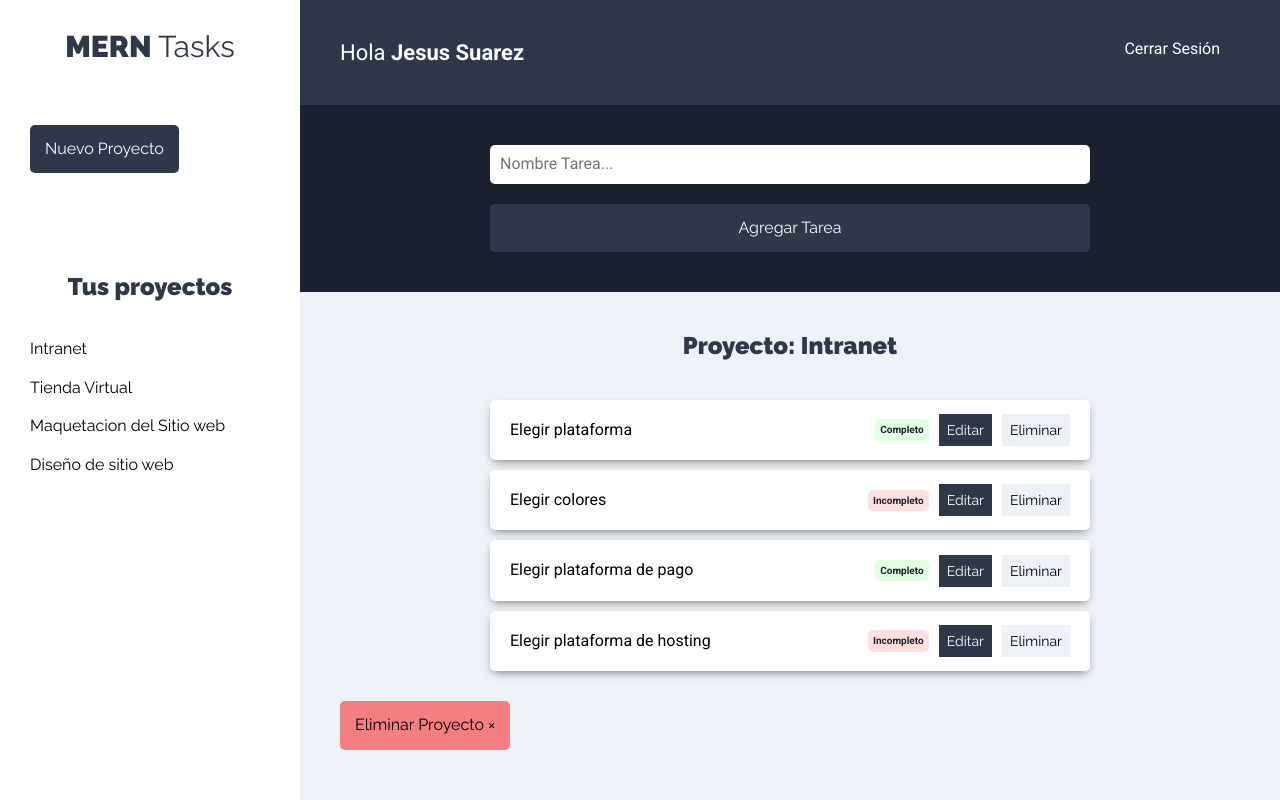
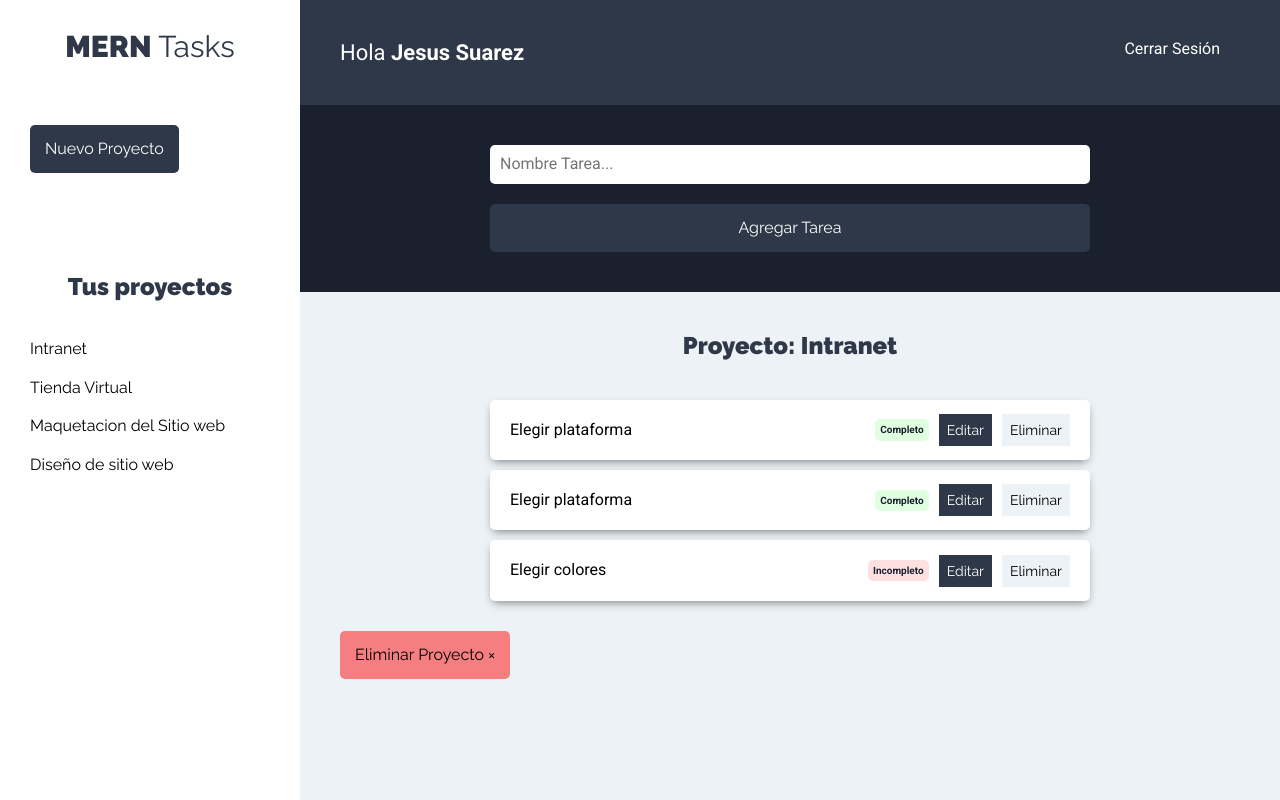
Before and after one commit to Jesus-Suarez/front-merntask, a React (Create React App) app: page /proyectos in a window 1280 px wide. Both pictures are taken after a click on the button "Intranet". Built offline with nearby package versions, Linux system fonts and the light colour scheme.

Commit message:
Listado de tareas por cada proyecto

```diff
--- a/src/App.js
+++ b/src/App.js
@@ -1,15 +1,18 @@
-import React from 'react'
-import { BrowserRouter as Router, Switch, Route} from 'react-router-dom'
+import React from 'react';
+import { BrowserRouter as Router, Switch, Route } from 'react-router-dom';
 
-import Login from './components/auth/Login'
-import NuevaCuenta from './components/auth/NuevaCuenta'
+import Login from './components/auth/Login';
+import NuevaCuenta from './components/auth/NuevaCuenta';
 import Proyectos from './components/proyectos/Proyectos';
 
-import ProyectoState from './context/proyectos/proyectoState'
+//Importamos los archivos de la
+import ProyectoState from './context/proyectos/proyectoState';
+import TareaState from './context/tareas/tareaState';
 
 function App() {
 	return (
 		<ProyectoState>
+			<TareaState>
 				<Router>
 					<Switch>
 						<Route exact path="/" component={Login} />
@@ -17,6 +20,7 @@ function App() {
 						<Route exact path="/proyectos" component={Proyectos} />
 					</Switch>
 				</Router>
+			</TareaState>
 		</ProyectoState>
 	);
 }
--- a/src/components/proyectos/Proyecto.jsx
+++ b/src/components/proyectos/Proyecto.jsx
@@ -1,17 +1,30 @@
 import React, { useContext } from 'react';
 import proyectoContext from '../../context/proyectos/proyectoContext';
+import tareaContext from '../../context/tareas/tareaContext';
 
 const Proyecto = ({ proyecto }) => {
 	//Obtener state de proyectos
 	const proyectosContext = useContext(proyectoContext);
 	const { proyectoActual } = proyectosContext;
+
+	const tareasContext = useContext(tareaContext);
+	const { obtenerTareas } = tareasContext;
+
+	//Funcion para agregar el proyecto actual
+	const seleccionarProyecto = (id) => {
+		//Fijamos el proyecto que seleccionamos
+		proyectoActual(id);
+		//Filtrar las tareas de ese proyecto
+		obtenerTareas(id);
+	};
+
 	return (
 		<li>
 			<button
 				type="buttom"
 				className="btn btn-blank"
 				onClick={() => {
-					proyectoActual(proyecto.id);
+					seleccionarProyecto(proyecto.id);
 				}}
 			>
 				{proyecto.nombre}
--- a/src/components/tareas/ListadoTareas.jsx
+++ b/src/components/tareas/ListadoTareas.jsx
@@ -2,12 +2,18 @@ import React, { Fragment, useContext } from 'react';
 
 import Tarea from './Tarea';
 
+//importamos los Context
 import proyectoContext from '../../context/proyectos/proyectoContext';
+import tareaContext from '../../context/tareas/tareaContext';
 
 const ListadoTareas = () => {
 	//extraemos el state que contiene el proyecto actual selecciondado
 	const proyectosContext = useContext(proyectoContext);
 	const { proyecto, eliminarProject } = proyectosContext;
+
+	//Obtener las tareas del proyecto seleccionado actualmente
+	const tareasContext = useContext(tareaContext);
+	const { tareasproyecto } = tareasContext;
 
 	//Si no hay proyecto seleccionado
 	if (!proyecto) return <h2>Selecciona un proyecto</h2>;
@@ -15,23 +21,16 @@ const ListadoTareas = () => {
 	//Array destructurin para extraer el proyecto actual
 	const [proyectoActual] = proyecto;
 
-	const tareasProyecto = [
-		{ nombre: 'Elegir plataforma', estado: true },
-		{ nombre: 'Elegir colores', estado: false },
-		{ nombre: 'Elegir plataforma de pago', estado: true },
-		{ nombre: 'Elegir plataforma de hosting', estado: false },
-	];
-
 	return (
 		<Fragment>
 			<h2>Proyecto: {proyectoActual.nombre}</h2>
 			<ul className="listado-tareas">
-				{tareasProyecto.length === 0 ? (
+				{tareasproyecto.length === 0 ? (
 					<li className="tarea">
 						<p>No hay tareas</p>
 					</li>
 				) : (
-					tareasProyecto.map((tarea) => <Tarea tarea={tarea} />)
+					tareasproyecto.map((tarea) => <Tarea tarea={tarea} />)
 				)}
 			</ul>
 
--- a/src/components/tareas/Tarea.jsx
+++ b/src/components/tareas/Tarea.jsx
@@ -18,10 +18,10 @@ const Tarea = ({ tarea }) => {
 			</div>
 
 			<div className="acciones">
-				<button type="buttom" type="button" className="btn btn-primario">
+				<button type="buttom" className="btn btn-primario">
 					Editar
 				</button>
-				<button type="buttom" type="button" className="btn btn-secundario">
+				<button type="buttom" className="btn btn-secundario">
 					Eliminar
 				</button>
 			</div>
--- a/src/context/proyectos/proyectoReducer.jsx
+++ b/src/context/proyectos/proyectoReducer.jsx
@@ -7,9 +7,8 @@ import {
 	ELIMINAR_PROYECTO,
 } from '../../types/index';
 
-//Aqui solo se modifica el initialState de el archivo proyectoState
-
 export default (state, action) => {
+	//Aqui solo se modifica el initialState de el archivo proyectoState
 	switch (action.type) {
 		case FORMULARIO_PROYECTO:
 			return {
--- a/src/context/proyectos/proyectoState.jsx
+++ b/src/context/proyectos/proyectoState.jsx
@@ -15,10 +15,10 @@ import {
 
 const ProyectoState = (props) => {
 	const proyectos = [
-		{ id: '1', nombre: 'Intranet' },
-		{ id: '2', nombre: 'Tienda Virtual' },
-		{ id: '3', nombre: 'Maquetacion del Sitio web' },
-		{ id: '4', nombre: 'Diseño de sitio web' },
+		{ id: 1, nombre: 'Intranet' },
+		{ id: 2, nombre: 'Tienda Virtual' },
+		{ id: 3, nombre: 'Maquetacion del Sitio web' },
+		{ id: 4, nombre: 'Diseño de sitio web' },
 	];
 
 	const initialState = {
--- /dev/null
+++ b/src/context/tareas/tareaContext.jsx
@@ -0,0 +1,5 @@
+import { createContext } from 'react';
+
+const tareaContex = createContext();
+
+export default tareaContex;
--- /dev/null
+++ b/src/context/tareas/tareaReducer.jsx
@@ -0,0 +1,16 @@
+import { TAREAS_PROYECTO } from '../../types/index';
+
+export default (state, action) => {
+	switch (action.type) {
+		case TAREAS_PROYECTO:
+			return {
+				...state,
+				tareasproyecto: state.tareas.filter(
+					(tarea) => tarea.proyectoId === action.payload
+				),
+			};
+
+		default:
+			return state;
+	}
+};
--- /dev/null
+++ b/src/context/tareas/tareaState.jsx
@@ -0,0 +1,53 @@
+import React, { useReducer } from 'react';
+
+import tareaContext from './tareaContext';
+import tareaReducer from './tareaReducer';
+
+import { TAREAS_PROYECTO } from '../../types/index';
+
+const TareaState = (props) => {
+	const initialState = {
+		tareas: [
+			{ nombre: 'Elegir plataforma', estado: true, proyectoId: 1 },
+			{ nombre: 'Elegir colores', estado: false, proyectoId: 2 },
+			{ nombre: 'Elegir plataforma de pago', estado: true, proyectoId: 3 },
+			{ nombre: 'Elegir plataforma de hosting', estado: false, proyectoId: 4 },
+			{ nombre: 'Elegir plataforma', estado: true, proyectoId: 1 },
+			{ nombre: 'Elegir colores', estado: false, proyectoId: 2 },
+			{ nombre: 'Elegir plataforma de pago', estado: true, proyectoId: 3 },
+			{ nombre: 'Elegir plataforma', estado: true, proyectoId: 4 },
+			{ nombre: 'Elegir colores', estado: false, proyectoId: 1 },
+			{ nombre: 'Elegir plataforma de pago', estado: true, proyectoId: 2 },
+			{ nombre: 'Elegir plataforma', estado: true, proyectoId: 3 },
+			{ nombre: 'Elegir colores', estado: false, proyectoId: 4 },
+			{ nombre: 'Elegir plataforma de pago', estado: true, proyectoId: 3 },
+		],
+		tareasproyecto: null,
+	};
+
+	//crear el dispath y state
+	const [state, dispatch] = useReducer(tareaReducer, initialState);
+
+	//Creamos las funciones que va a modificar nuestro initialState con ayuda del reducer
+	//Obtener las todas las tareas de un proyecto
+	const obtenerTareas = (proyectoId) => {
+		dispatch({
+			type: TAREAS_PROYECTO,
+			payload: proyectoId,
+		});
+	};
+
+	return (
+		<tareaContext.Provider
+			value={{
+				tareas: state.tareas,
+				tareasproyecto: state.tareasproyecto,
+				obtenerTareas,
+			}}
+		>
+			{props.children}
+		</tareaContext.Provider>
+	);
+};
+
+export default TareaState;
--- a/src/types/index.jsx
+++ b/src/types/index.jsx
@@ -5,3 +5,6 @@ export const AGREGAR_PROYECTO = 'AGREGAR_PROYECTO';
 export const VALIDAR_FORMULARIO = 'VALIDAR_FORMULARIO';
 export const PROYECTO_ACTUAL = 'PROYECTO_ACTUAL';
 export const ELIMINAR_PROYECTO = 'ELIMINAR_PROYECTO';
+
+// Esto es para la parte de las tareas
+export const TAREAS_PROYECTO = 'TAREAS_PROYECTO';
```
Lines whose indentation alone changed are shown as unchanged.
